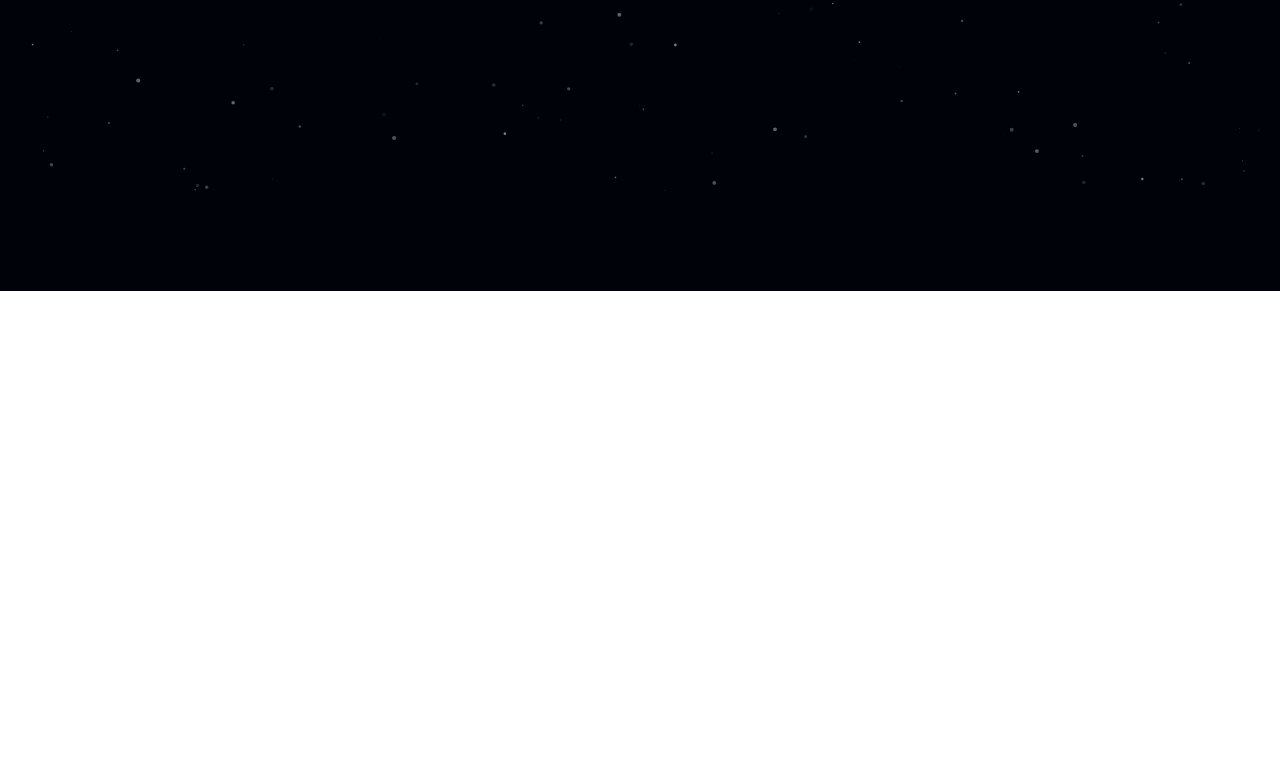
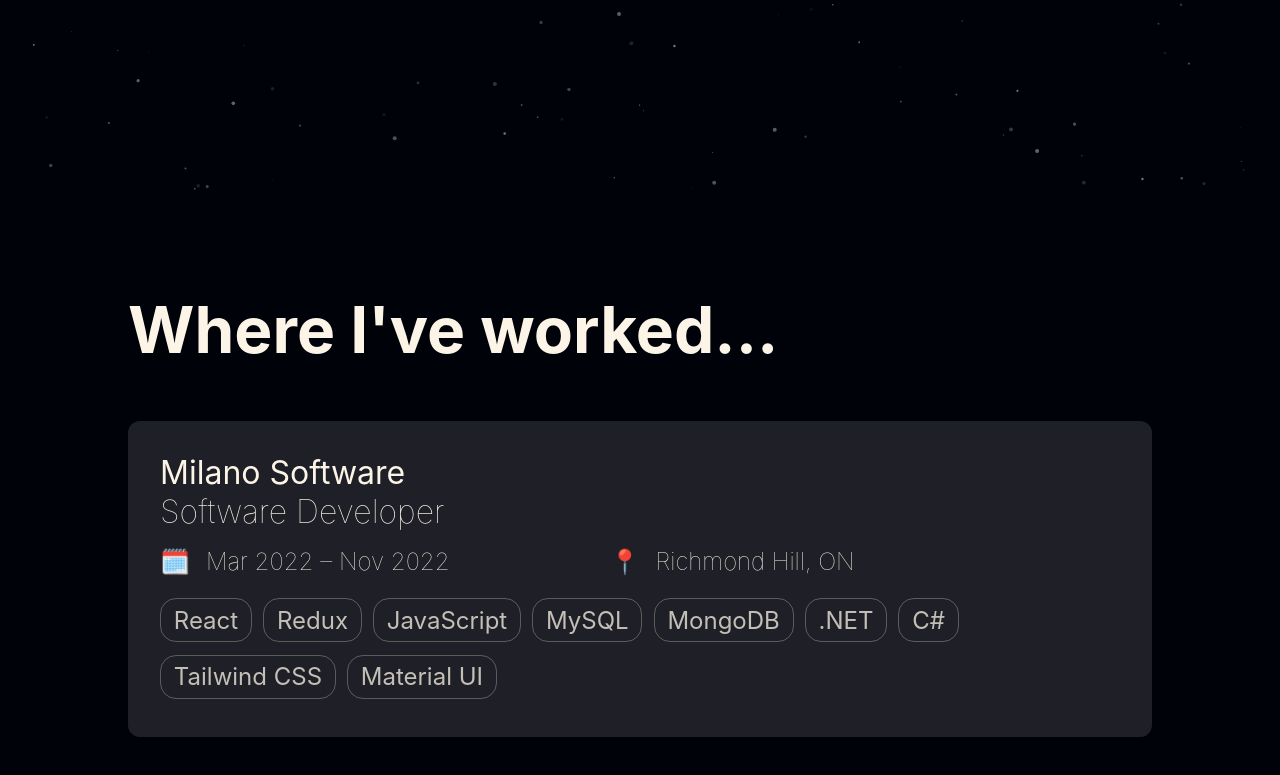
Before and after one commit to karenkwok/karenkwok.github.io, a React (Create React App) app: page / in a window 1280 px wide. Shown: the part 609-1384 px from the top of the page. Before the commit the page ends 900 px from the top, so only its background shows below. Built offline with nearby package versions, Linux system fonts and the light colour scheme.

Commit message:
added experience component and styling

```diff
--- a/src/App.js
+++ b/src/App.js
@@ -3,6 +3,7 @@ import Particles from 'react-particles';
 import { loadFull } from 'tsparticles';
 
 import Title from './components/Title';
+import Experience from './components/Experience';
 import './App.scss';
 
 const App = () => {
@@ -131,6 +132,7 @@ const App = () => {
 
       <div style={{ zIndex: 999 }}>
         <Title />
+        <Experience />
       </div>
     </div>
   );
--- a/src/App.scss
+++ b/src/App.scss
@@ -10,3 +10,7 @@
 h1 {
   font-size: 8rem;
 }
+
+h2 {
+  font-size: 4rem;
+}
--- /dev/null
+++ b/src/components/Experience.js
@@ -0,0 +1,42 @@
+import React from 'react';
+
+import Card from './UI/Card';
+import Skill from './UI/Skill';
+import './Experience.scss';
+
+const Experience = () => {
+  return (
+    <div id='experience'>
+      <h2>Where I've worked...</h2>
+      <Card>
+        <div className='experience-card'>
+          <div className='experience-company'>Milano Software</div>
+          <div>Software Developer</div>
+          <div className='experience-date-location'>
+            <div className='experience-date'>
+              <div className='experience-emoji'>🗓️</div>
+              <div>Mar 2022 – Nov 2022</div>
+            </div>
+            <div className='experience-location'>
+              <div className='experience-emoji'>📍</div>
+              <div>Richmond Hill, ON</div>
+            </div>
+          </div>
+          <div className='experience-skills'>
+            <Skill>React</Skill>
+            <Skill>Redux</Skill>
+            <Skill>JavaScript</Skill>
+            <Skill>MySQL</Skill>
+            <Skill>MongoDB</Skill>
+            <Skill>.NET</Skill>
+            <Skill>C#</Skill>
+            <Skill>Tailwind CSS</Skill>
+            <Skill>Material UI</Skill>
+          </div>
+        </div>
+      </Card>
+    </div>
+  );
+};
+
+export default Experience;
--- /dev/null
+++ b/src/components/Experience.scss
@@ -0,0 +1,48 @@
+#experience {
+  margin-bottom: 20rem;
+
+  .experience-card {
+    display: flex;
+    flex-direction: column;
+    font-size: 2rem;
+    font-weight: lighter;
+
+    .experience-company {
+      font-weight: bolder;
+    }
+
+    .experience-date-location {
+      display: flex;
+      flex-direction: row;
+      margin-top: 1rem;
+      margin-bottom: 1rem;
+      font-size: 1.5rem;
+
+      .experience-date {
+        display: flex;
+        flex-direction: row;
+        align-items: center;
+        margin-right: 10rem;
+      }
+
+      .experience-location {
+        display: flex;
+        flex-direction: row;
+        align-items: center;
+      }
+
+      .experience-emoji {
+        margin-right: 1rem;
+      }
+    }
+
+    .experience-skills {
+      display: flex;
+      flex-direction: row;
+      flex-wrap: wrap;
+
+      font-size: 1.5rem;
+      font-weight: bolder;
+    }
+  }
+}
```
